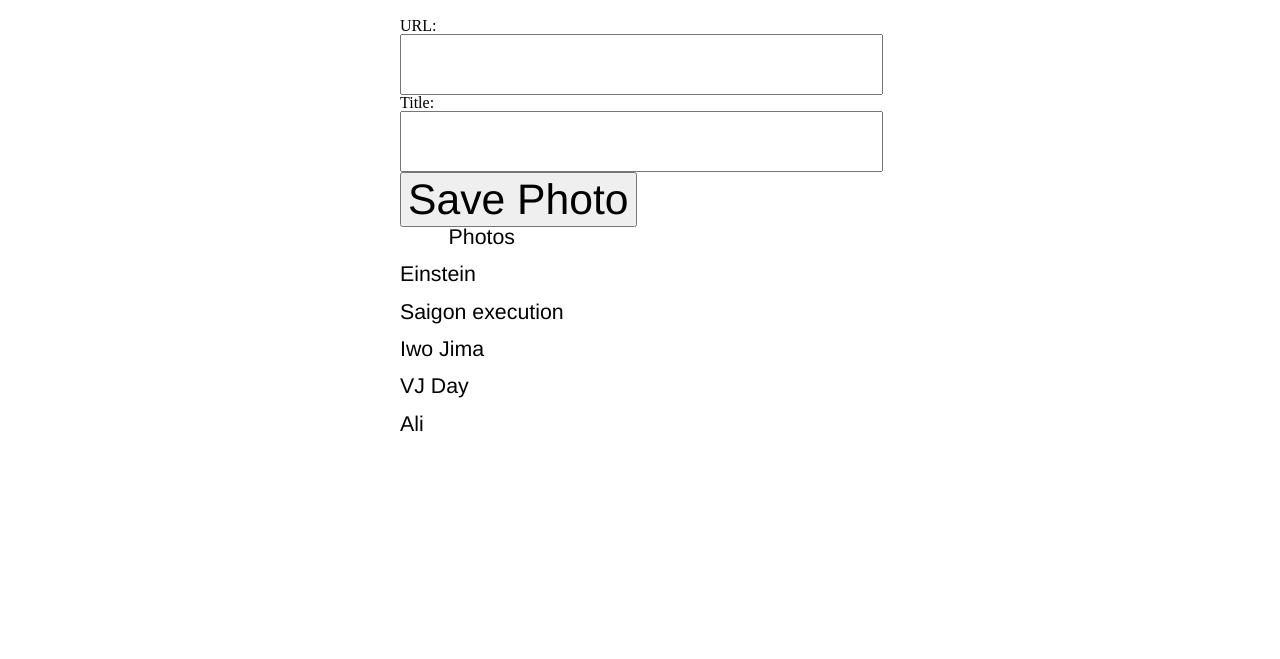
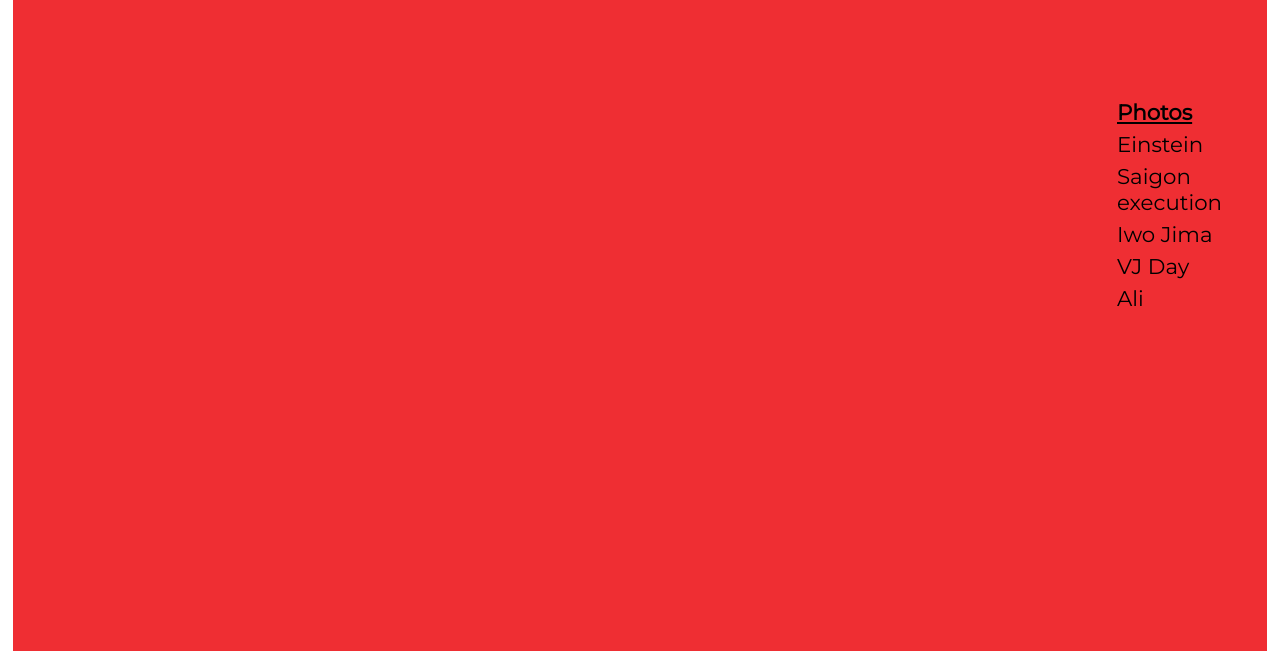
Before and after one commit to kevinwin/photoLibrary, a plain HTML site: page index.html in a window 1280 px wide. Shown: the part 141-800 px from the top of the page. Drawn offline with nearby package versions, Linux system fonts and the light colour scheme.

Commit message:
Add styles

```diff
--- a/css/style.css
+++ b/css/style.css
@@ -27,9 +27,7 @@ article, aside, details, figcaption, figure,
 footer, header, hgroup, menu, nav, section {
   display: block;
 }
-body {
-  line-height: 1;
-}
+
 ol, ul {
   list-style: none;
 }
@@ -46,55 +44,87 @@ table {
   border-spacing: 0;
 }
 /*END RESET */
+#container {
 
-#container {
-  width: 600px;
-  height: 100%;
+  width: 98%;
+  height: 99%;
   position: absolute;
   top: 0;
   bottom: 0;
-  background-color: white;
+  background-color: rgb(239,46,51);
+  color: rgb(255, 248, 246);
   left: 0;
   right: 0;
-  margin: auto;
+  margin: 0 auto;
+  max-height: 100%
 }
 
 #app {
+  font-family: 'Montserrat', sans-serif;
   width: 80%;
-  height: 90%;
+  height: 99%;
   position: absolute;
   margin: auto;
   left: 0;
   right: 0;
-  margin-top: 75px;
 }
 
 h1 {
+  font-family: 'Libre Baskerville', serif;
   font-size: 36pt;
-  font-family: 'Helvetica', serif;
   text-align: center;
-  padding-bottom: 36px;
+  padding-bottom: 19px;
+
 }
 
-input {
-  text-align: center;
-  line-height: 55px;
-  font-family: 'Helvetica', serif;
-  font-size: 32pt;
+img {
+  border: 3px white solid;
+  -webkit-filter: grayscale(100%);
+  filter: grayscale(100%);
 }
 
-#list {
-  width: 80%;
-  height: auto;
-  position: relative;
-  margin: auto;
+.input {
+  line-height: 20px;
+  font-size: 12pt;
   text-align: center;
-  top: 5%;
+  top: 0;
+  left: 0;
+  margin: 0 auto;
+  color: black;
+}
+
+input[type="submit"] {
+  margin-left: 20px;
+}
+
+.library {
+  position: fixed;
+  right: 35px;
+  top: 35%;
+  width: 8em;
+  margin-top: -2.5em;
 }
 
 .entry {
   color: black;
-  font-family: 'Helvetica', serif;
-  padding-bottom: 16px;
+  padding-bottom: 6px;
   font-size: 16pt;
 }
+
+.entry-title {
+  font-weight: bold;
+  text-align: left;
+  text-decoration: underline;
+}
+
+.display {
+  max-height: 500px;
+  max-width: 600px;
+  height: auto;
+  margin: 0 auto;
+  margin-top: 20px;
+}
+
+.save {
+  text-align: center;
+}
```
